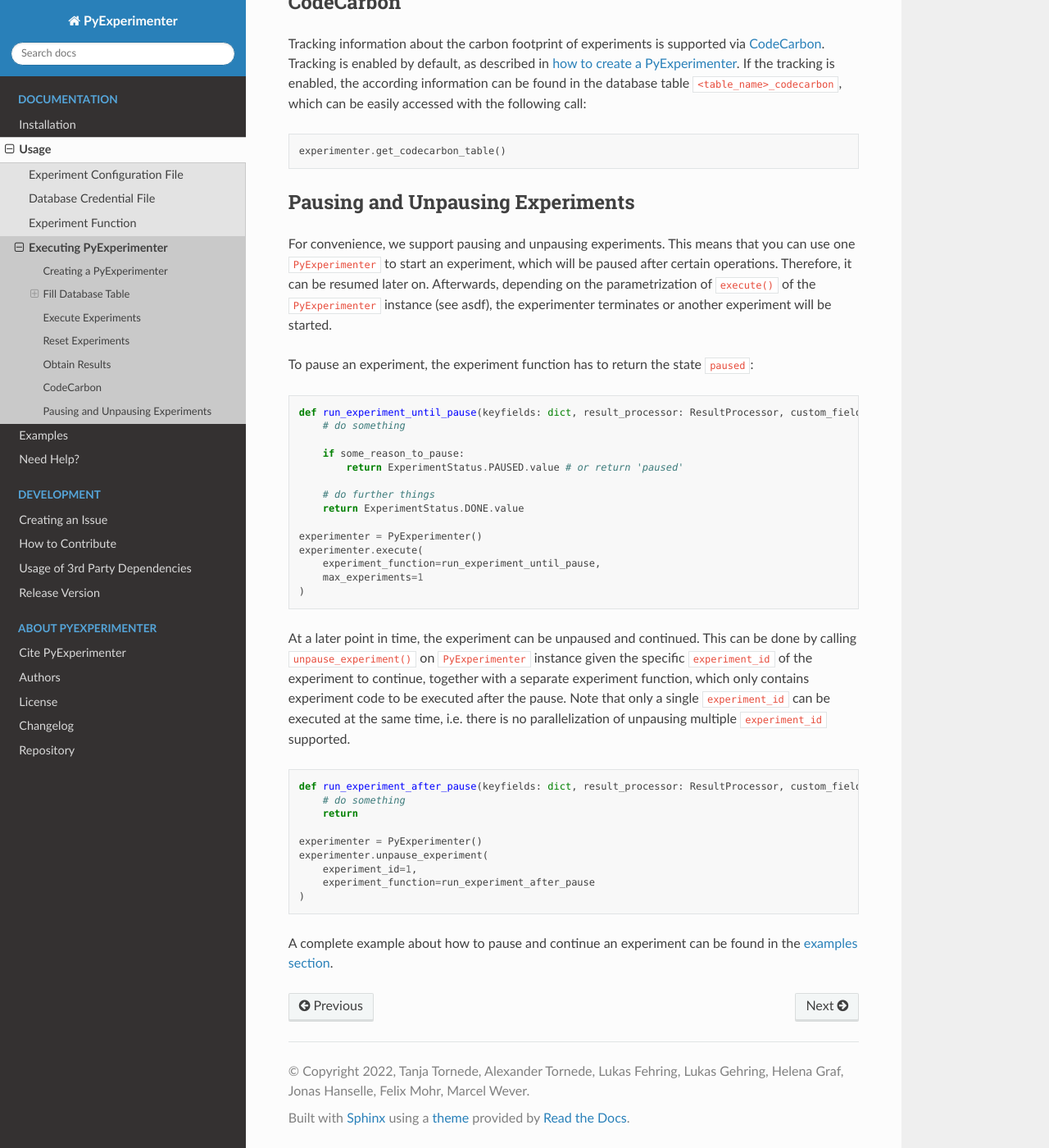
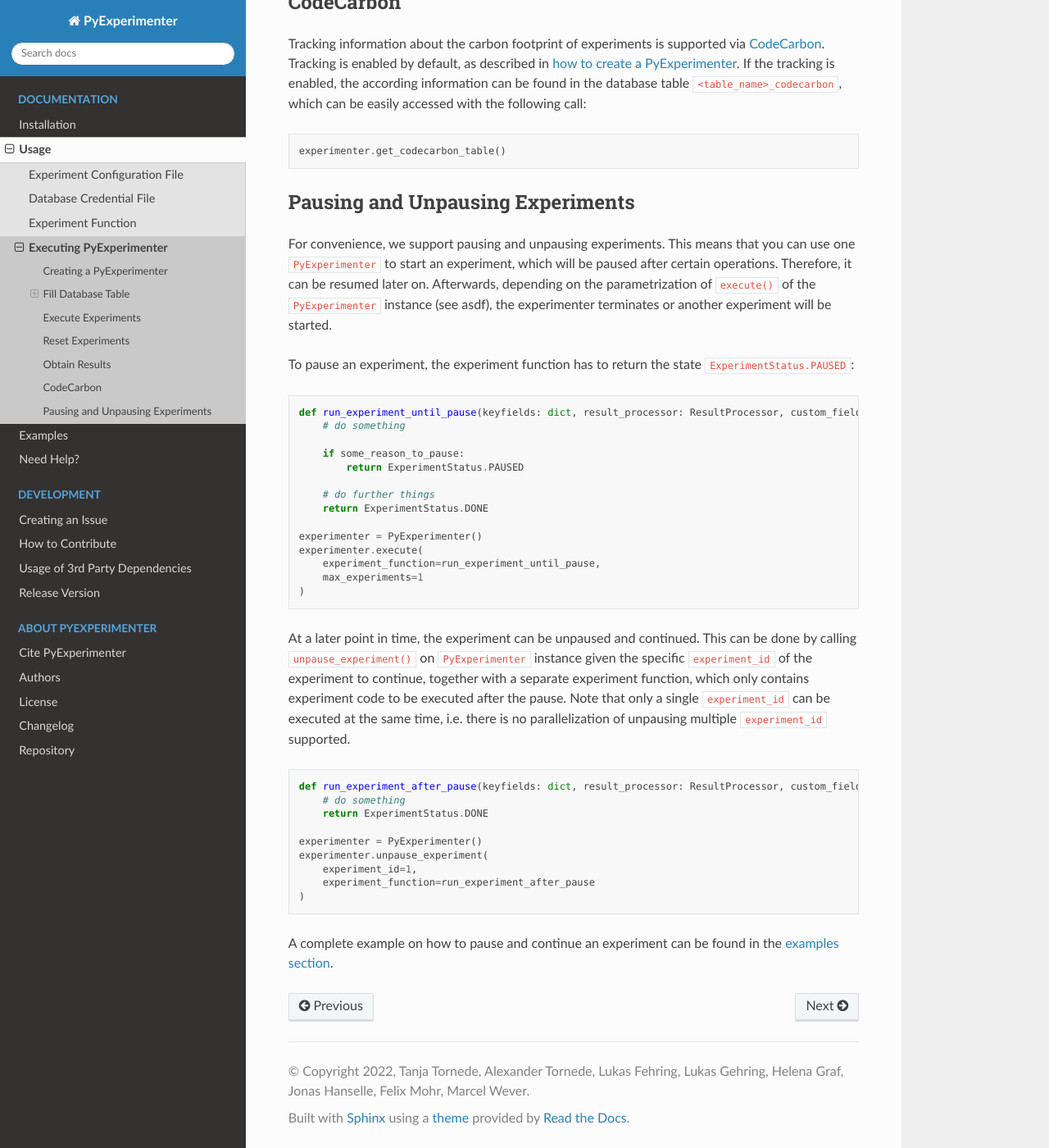
Before and after one commit to tornede/py_experimenter, a Sphinx documentation site: the page built from docs/source/usage/execution.rst, in a window 1280 px wide and 1400 px high, scrolled down 3194 px. Shown: the whole window at 82% size. Built offline with Sphinx 7.4.7 and the Read the Docs theme 2.0.0, drawn with Linux system fonts in a browser that asks for light colours; pages that are not in the unit, such as notebooks, are missing from menus.

Commit message:
Adapt return values to pause experiments ExperimentStatus.Done.value -> ExperimentStatus.Done,...

```diff
--- a/docs/source/usage/execution.rst
+++ b/docs/source/usage/execution.rst
@@ -166,7 +166,7 @@
 
 For convenience, we support pausing and unpausing experiments. This means that you can use one ``PyExperimenter`` to start an experiment, which will be paused after certain operations. Therefore, it can be resumed later on. Afterwards, depending on the parametrization of ``execute()`` of the ``PyExperimenter`` instance (see :ref:`asdf <execute_experiments:>`), the experimenter terminates or another experiment will be started.
 
-To pause an experiment, the experiment function has to return the state ``paused``:
+To pause an experiment, the experiment function has to return the state ``ExperimentStatus.PAUSED``:
 
 .. code-block::
 
@@ -174,10 +174,10 @@
         # do something
 
         if some_reason_to_pause:
-            return ExperimentStatus.PAUSED.value # or return 'paused'
+            return ExperimentStatus.PAUSED
 
         # do further things
-        return ExperimentStatus.DONE.value
+        return ExperimentStatus.DONE
 
     experimenter = PyExperimenter()
     experimenter.execute(
@@ -191,7 +191,7 @@
 
     def run_experiment_after_pause(keyfields: dict, result_processor: ResultProcessor, custom_fields: dict):
         # do something
-        return
+        return ExperimentStatus.DONE
 
     experimenter = PyExperimenter()
     experimenter.unpause_experiment(
@@ -199,4 +199,4 @@
         experiment_function=run_experiment_after_pause
     )
 
-A complete example about how to pause and continue an experiment can be found in the :ref:`examples section <examples>`.
+A complete example on how to pause and continue an experiment can be found in the :ref:`examples section <examples>`.
```
Also changed, not shown: docs/source/examples/example_pause_and_contiue.ipynb, 1 other file.
